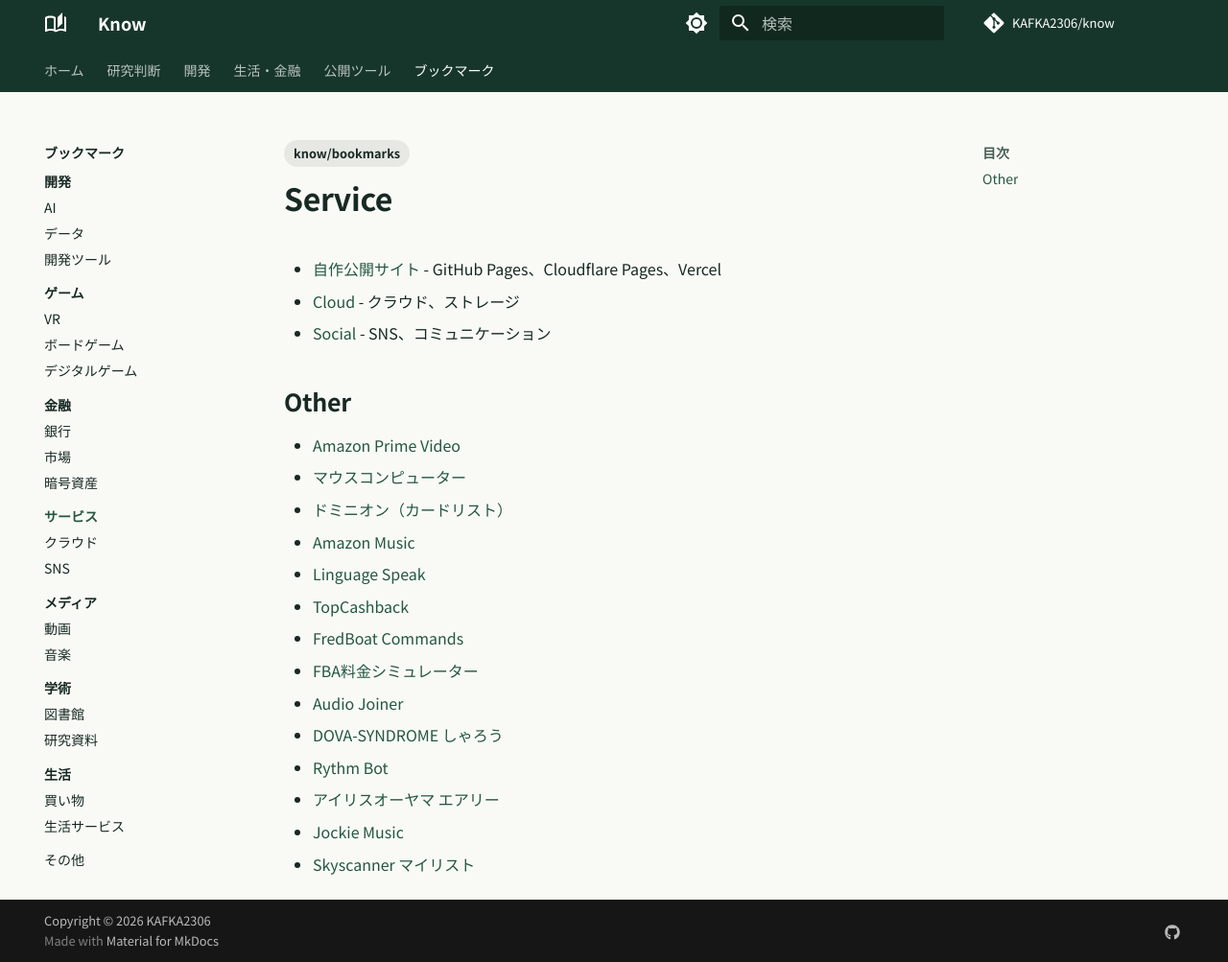
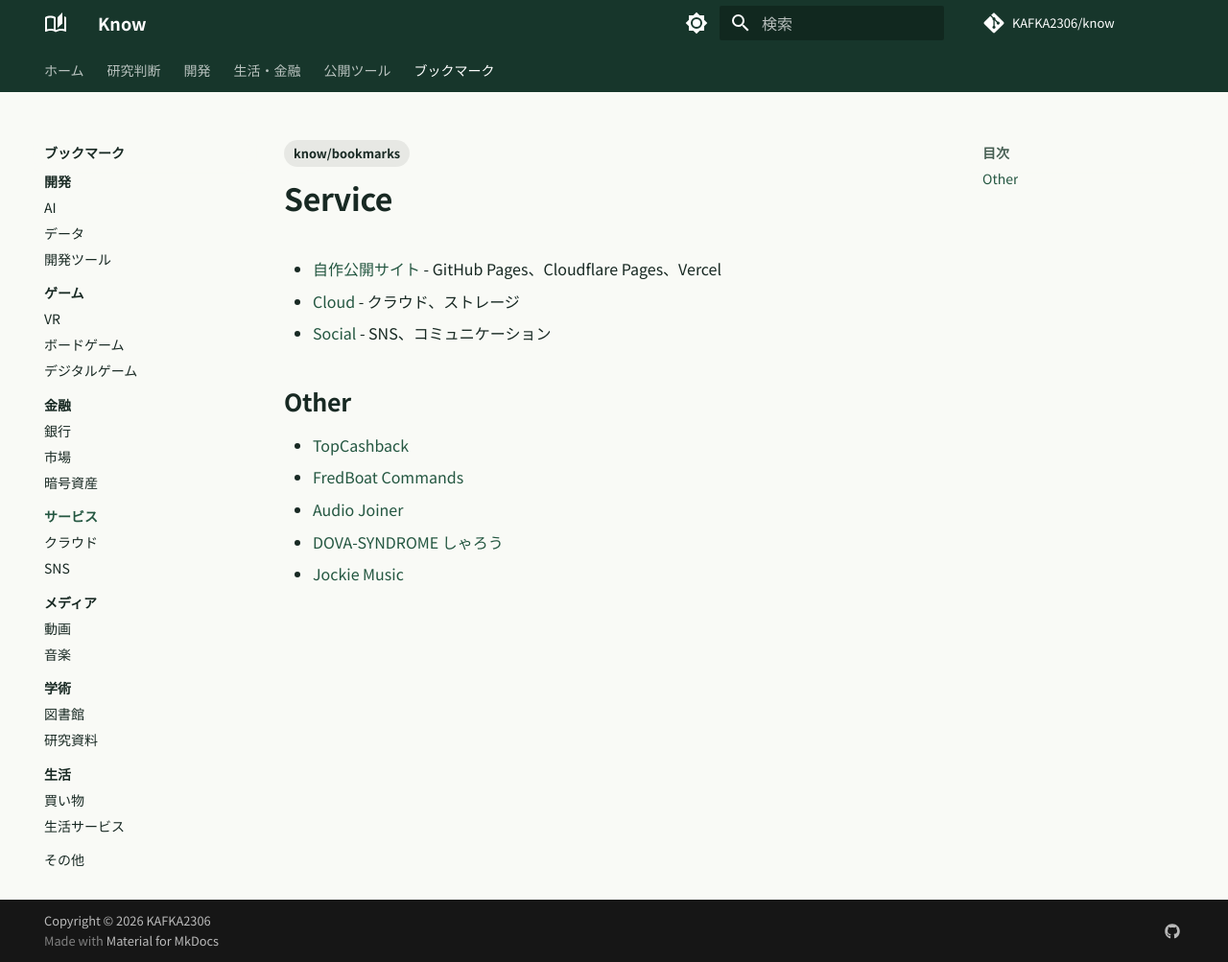
Before and after one commit to KAFKA2306/know, an MkDocs documentation site: the page built from docs/bookmarks/Service/index.md, in a window 1280 px wide and 1003 px high. Shown: the whole window at 96% size. Built offline with MkDocs 1.6.1 and Material for MkDocs 9.7.7, drawn with Linux system fonts in a browser that asks for light colours; comment, search, counter and statistics services are not loaded.

Commit message:
docs(bookmarks): remove outdated personal and transient entries from docs/bookmarks/Service/index.md

```diff
--- a/docs/bookmarks/Service/index.md
+++ b/docs/bookmarks/Service/index.md
@@ -12,17 +12,8 @@ tags:
 
 ## Other
 
-- [Amazon Prime Video](https://www.amazon.co.jp)
-- [マウスコンピューター](https://www.mouse-jp.co.jp)
-- [ドミニオン（カードリスト）](http://suka.s5.xrea.com)
-- [Amazon Music](https://music.amazon.co.jp)
-- [Linguage Speak](https://www.linguage.jp)
 - [TopCashback](https://www.topcashback.com)
 - [FredBoat Commands](https://fredboat.com)
-- [FBA料金シミュレーター](https://sellercentral.amazon.co.jp)
 - [Audio Joiner](https://audio-joiner.com)
 - [DOVA-SYNDROME しゃろう](https://dova-s.jp)
-- [Rythm Bot](https://rythmbot.co)
-- [アイリスオーヤマ エアリー](https://www.irisplaza.co.jp)
 - [Jockie Music](https://www.jockiemusic.com)
-- [Skyscanner マイリスト](https://www.skyscanner.jp)
```
